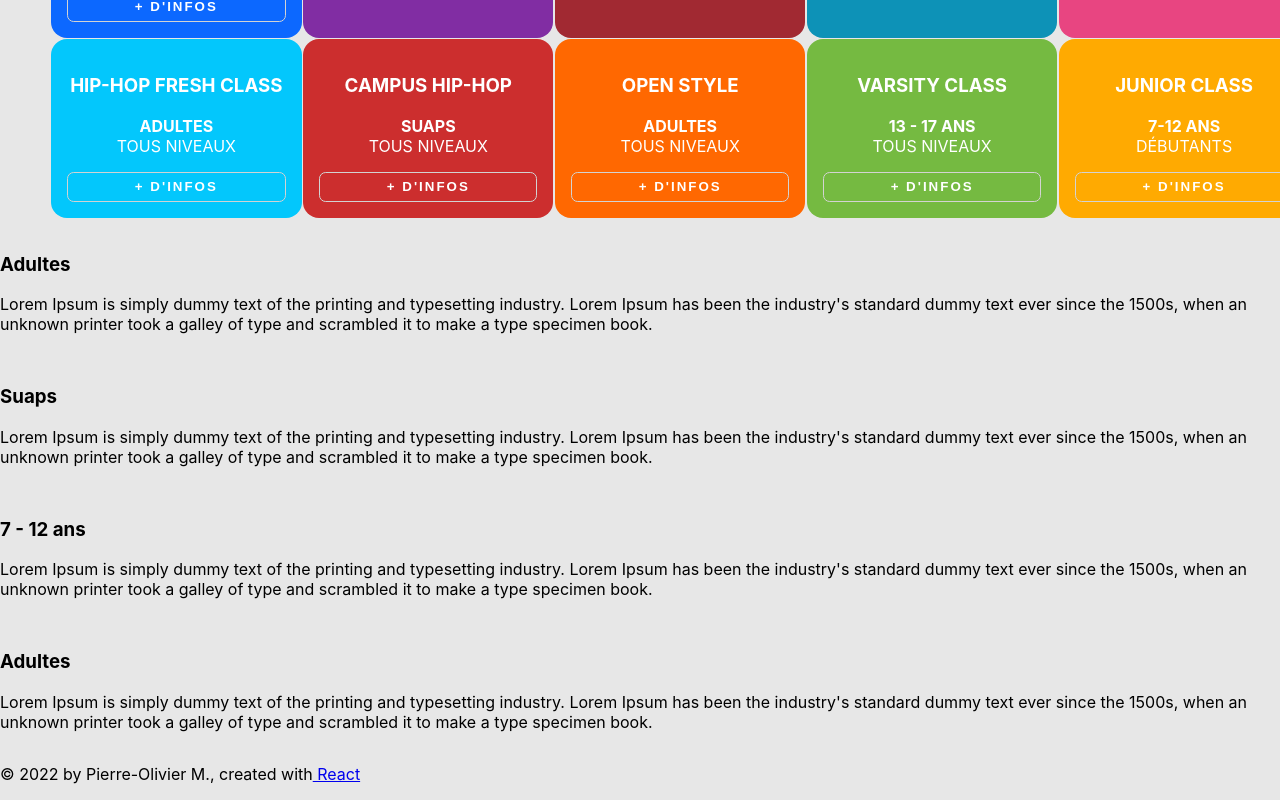
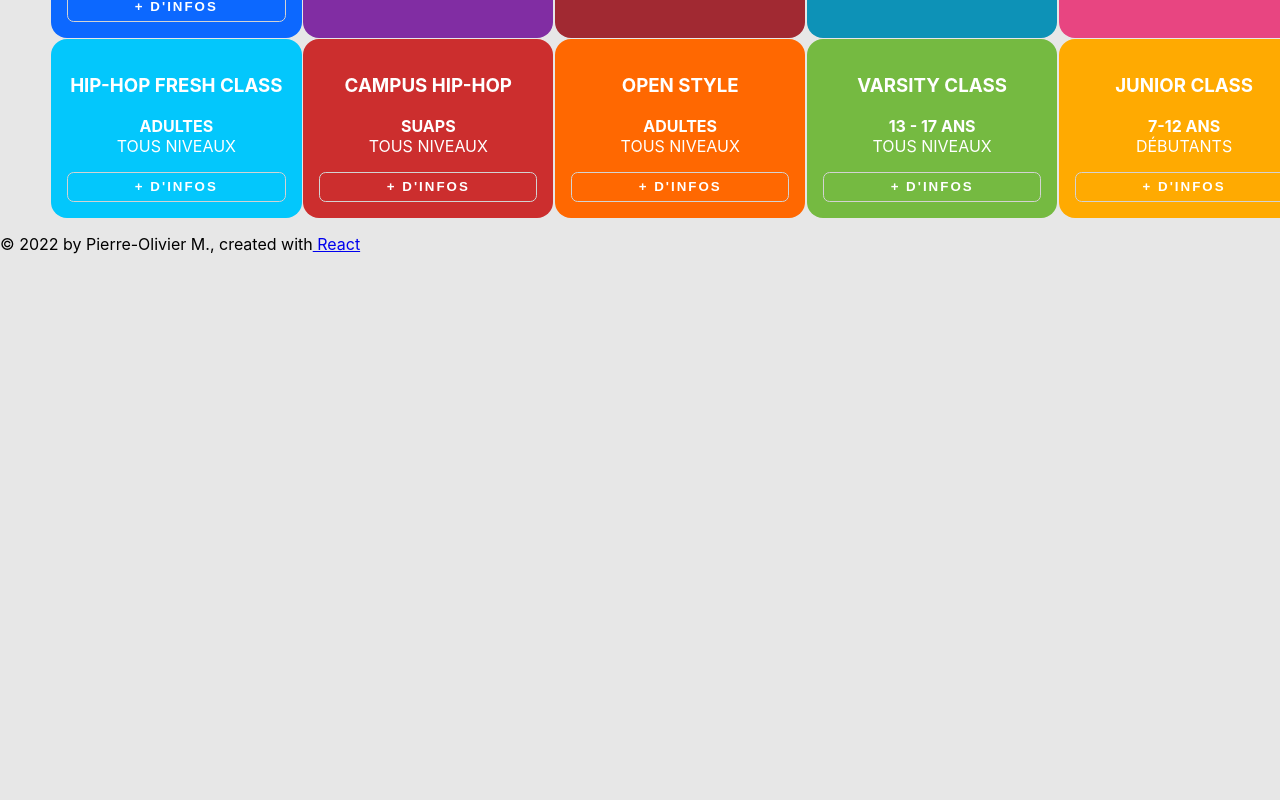
Before and after one commit to Ponifty/clone-misfitsacademy, a React (Create React App) app: page /cours in a window 1280 px wide. Shown: the part 1066-1866 px from the top of the page. After the commit the page ends 1336 px from the top, so only its background shows below. Built offline with nearby package versions, Linux system fonts and the light colour scheme.

Commit message:
Descriptions Component cleaning

```diff
--- a/src/components/ClassDescriptions.jsx
+++ b/src/components/ClassDescriptions.jsx
@@ -1,42 +1,3 @@
 export default function ClassDescriptions() {
-  return (
-    <>
-      <div>
-        <h3>Adultes</h3>
-        <p>
-          Lorem Ipsum is simply dummy text of the printing and typesetting
-          industry. Lorem Ipsum has been the industry's standard dummy text ever
-          since the 1500s, when an unknown printer took a galley of type and
-          scrambled it to make a type specimen book.{" "}
-        </p>
-      </div>
-      <div>
-        <h3>Suaps</h3>
-        <p>
-          Lorem Ipsum is simply dummy text of the printing and typesetting
-          industry. Lorem Ipsum has been the industry's standard dummy text ever
-          since the 1500s, when an unknown printer took a galley of type and
-          scrambled it to make a type specimen book.{" "}
-        </p>
-      </div>
-      <div>
-        <h3>7 - 12 ans</h3>
-        <p>
-          Lorem Ipsum is simply dummy text of the printing and typesetting
-          industry. Lorem Ipsum has been the industry's standard dummy text ever
-          since the 1500s, when an unknown printer took a galley of type and
-          scrambled it to make a type specimen book.{" "}
-        </p>
-      </div>
-      <div>
-        <h3>Adultes</h3>
-        <p>
-          Lorem Ipsum is simply dummy text of the printing and typesetting
-          industry. Lorem Ipsum has been the industry's standard dummy text ever
-          since the 1500s, when an unknown printer took a galley of type and
-          scrambled it to make a type specimen book.{" "}
-        </p>
-      </div>
-    </>
-  );
+  return <></>;
 }
```
